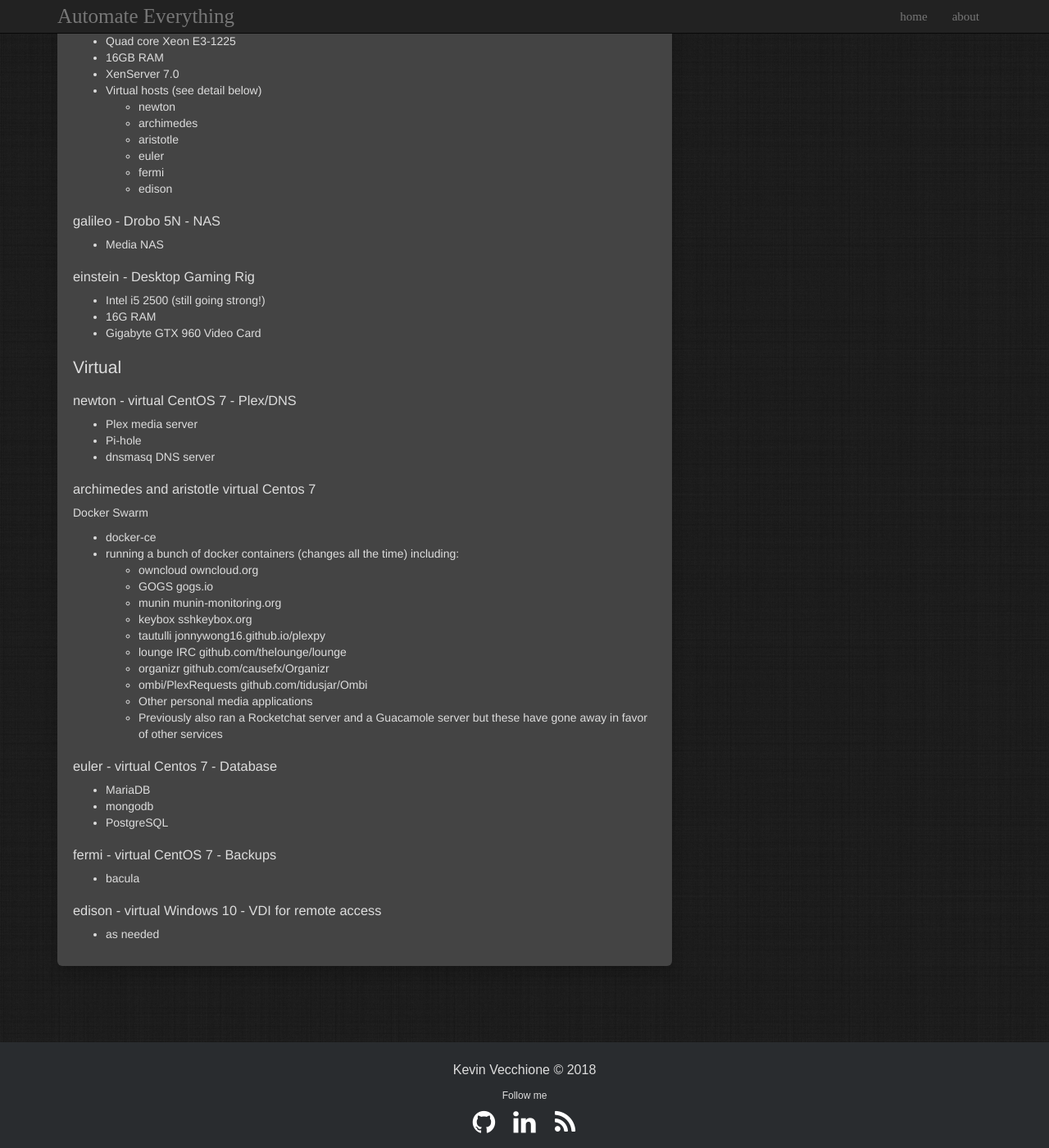
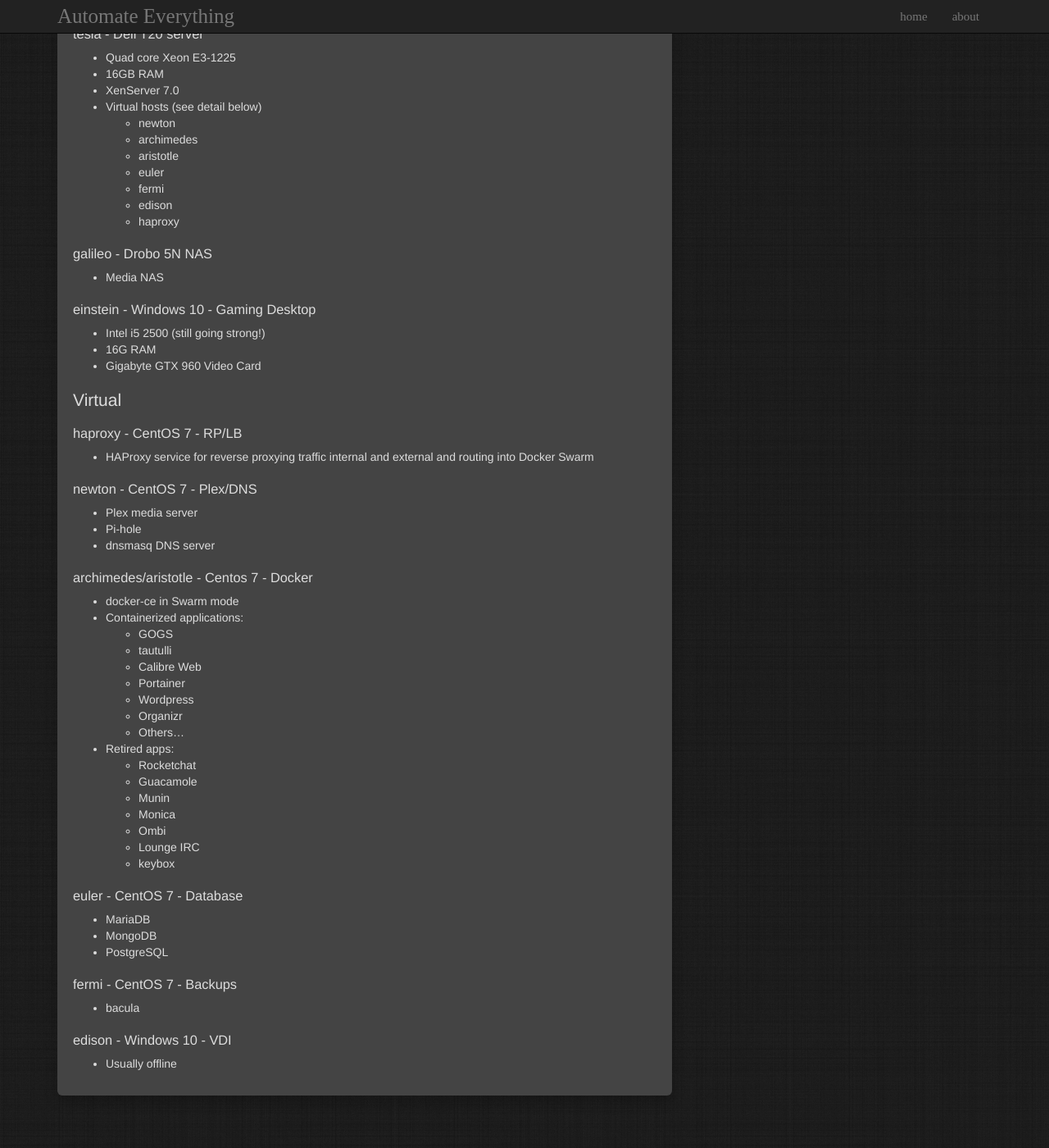
Before and after one commit to kvecchione/blog.kvecchione.com, a Jekyll site: the page built from _posts/2018-06-03-homelab.markdown, in a window 1280 px wide and 1400 px high, scrolled down 867 px. Shown: the whole window at 82% size. Built offline with Jekyll 4.4.1, drawn with Linux system fonts in a browser that asks for light colours.

Commit message:
Update homelab post

```diff
--- a/_posts/2018-06-03-homelab.markdown
+++ b/_posts/2018-06-03-homelab.markdown
@@ -29,6 +29,7 @@
 
 ### maxwell - MacBook Pro 13 (2010)
 * Drobo Gen1 (USB) Network Gateway
+* OSX Remote Desktop
 
 
 ### tesla - Dell T20 server
@@ -42,43 +43,59 @@
   * euler
   * fermi
   * edison
+  * haproxy
 
-### galileo - Drobo 5N - NAS
+
+### galileo - Drobo 5N NAS
 * Media NAS
 
-### einstein - Desktop Gaming Rig
+
+### einstein - Windows 10 - Gaming Desktop
 * Intel i5 2500 (still going strong!)
 * 16G RAM
 * Gigabyte GTX 960 Video Card
 
+
 ## Virtual
-### newton - virtual CentOS 7 - Plex/DNS
+### haproxy - CentOS 7 - RP/LB
+* HAProxy service for reverse proxying traffic internal and external and routing into Docker Swarm
+
+
+### newton - CentOS 7 - Plex/DNS
 * Plex media server
 * Pi-hole
 * dnsmasq DNS server
 
-### archimedes and aristotle virtual Centos 7
-Docker Swarm
-* docker-ce
-* running a bunch of docker containers (changes all the time) including:
-  * owncloud owncloud.org
-  * GOGS gogs.io
-  * munin munin-monitoring.org
-  * keybox sshkeybox.org
-  * tautulli jonnywong16.github.io/plexpy
-  * lounge IRC github.com/thelounge/lounge
-  * organizr github.com/causefx/Organizr
-  * ombi/PlexRequests github.com/tidusjar/Ombi
-  * Other personal media applications
-  * Previously also ran a Rocketchat server and a Guacamole server but these have gone away in favor of other services
 
-### euler - virtual Centos 7 - Database
+### archimedes/aristotle - Centos 7 - Docker
+* docker-ce in Swarm mode
+* Containerized applications:
+  * GOGS
+  * tautulli
+  * Calibre Web
+  * Portainer
+  * Wordpress
+  * Organizr
+  * Others...
+* Retired apps:
+  * Rocketchat
+  * Guacamole
+  * Munin
+  * Monica
+  * Ombi
+  * Lounge IRC
+  * keybox
+
+
+### euler - CentOS 7 - Database
 * MariaDB
-* mongodb
+* MongoDB
 * PostgreSQL
 
-### fermi - virtual CentOS 7 - Backups
+
+### fermi - CentOS 7 - Backups
 * bacula
 
-### edison - virtual Windows 10 - VDI for remote access
-* as needed
+
+### edison - Windows 10 - VDI
+* Usually offline
```
Also changed, not shown: 1 other file.
